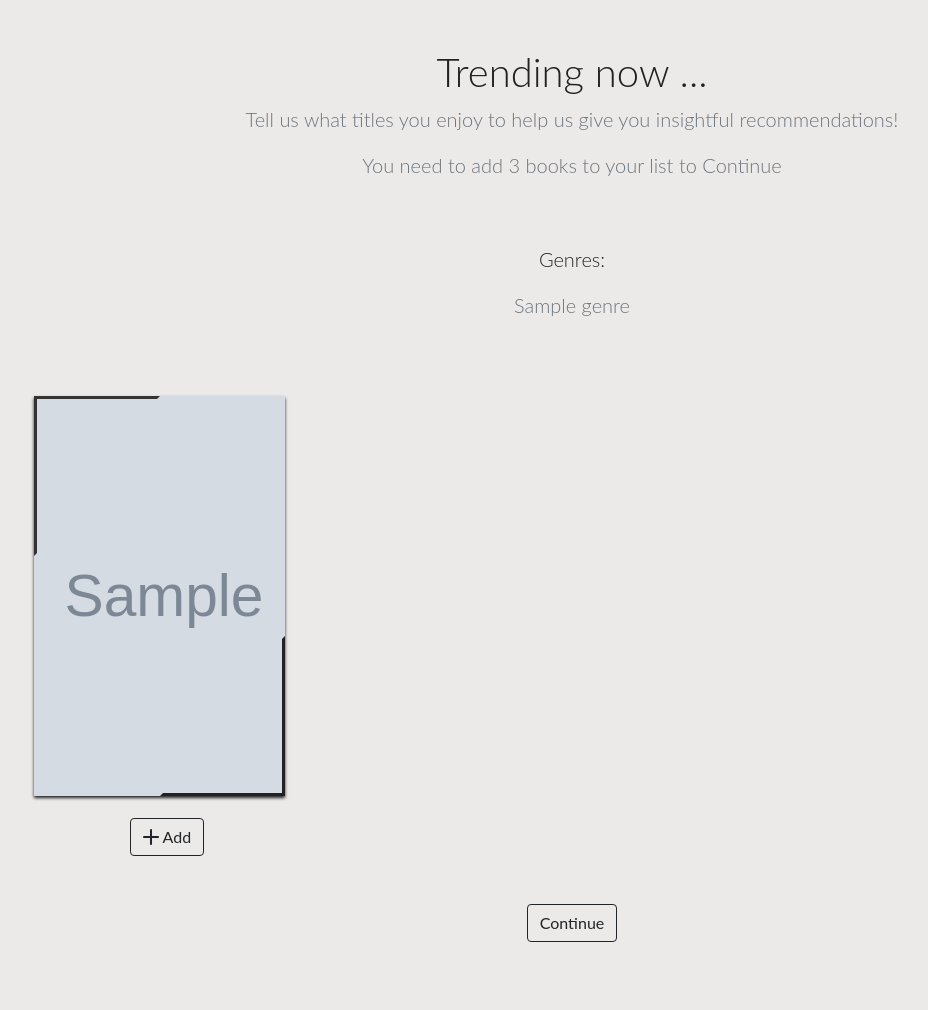
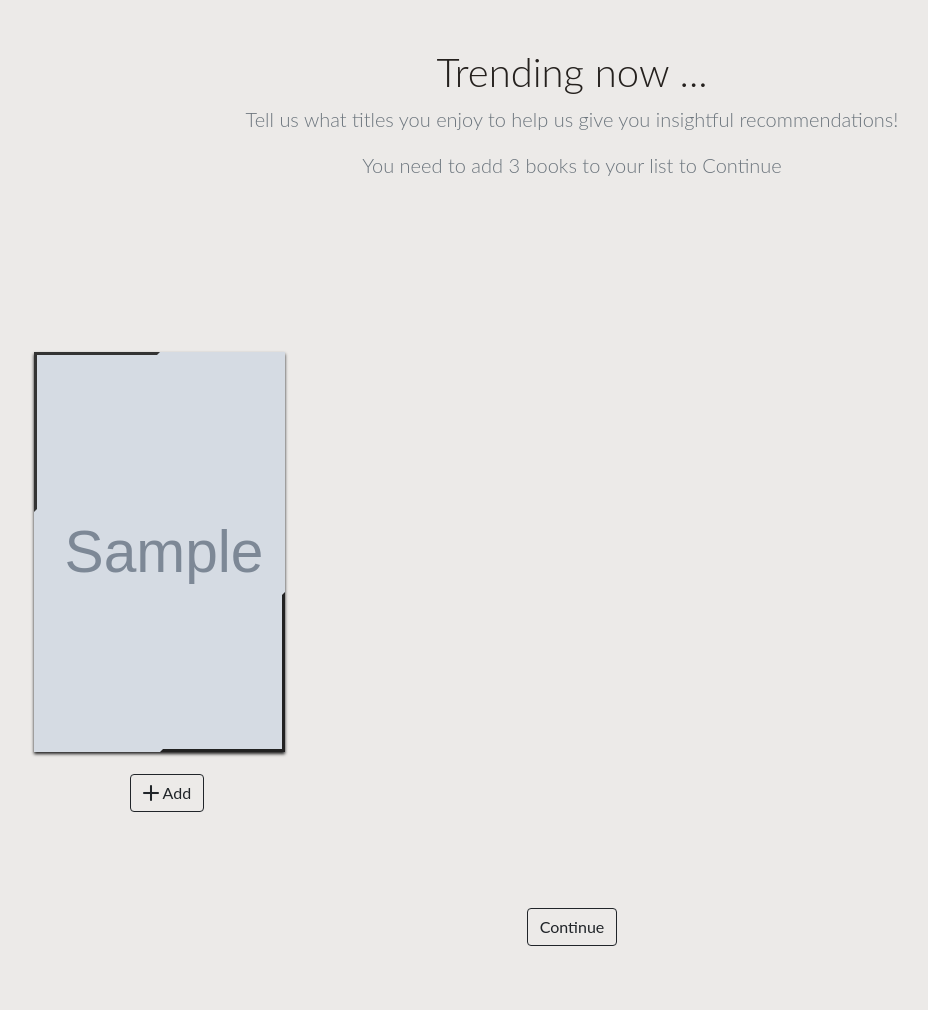
Before and after one commit to rahafv/The-Ordinaries, a Django app: template bookclub/templates/initial_book_list.html in a window 1280 px wide. Shown: the whole page, without its empty margins (68-996 px from the left). Before the commit the page ends 942 px from the top, so only its background shows below. Run offline with Django 3.2, Linux system fonts and the light colour scheme; the template is opened without the code that fills it: most values are stand-ins (such as "Sample title", 1, 10 or a date in 2020); grey boxes marked "Sample" are stand-in pictures; some libraries are stand-ins or nearby versions.

Commit message:
test initial genres page

```diff
--- a/bookclub/templates/initial_book_list.html
+++ b/bookclub/templates/initial_book_list.html
@@ -13,15 +13,15 @@
          <p class="lead text-muted text-center"> Tell us what titles you enjoy to help us give you insightful recommendations!</p>
          <p class="lead text-muted text-center"> You need to add 3 books to your list to Continue</p>
     </div>
+    {% comment %} {% if genres %}
+    <p class="lead text-center"> <b>Selected genres: </b>
+       {% for genre in genres %}
+           {{genre}}
+       {% endfor %}
+   </p>
+   {% endif %} {% endcomment %}
 </div>
-    <div class="row">
-        {% if genres %}
-            <p class="lead text-center"> Genres:</p>
-
-            {% for genre in genres %}
-                <p class="lead text-muted text-center">{{genre}}</p>
-            {% endfor %}
-        {% endif %}
+<div class="row py-md-5">
 
         {% if my_books.count == 0 %}
         <div class=" text-center">
--- a/system/urls.py
+++ b/system/urls.py
@@ -53,7 +53,7 @@ urlpatterns = [
     path('book/<int:book_id>/book_details', views.book_details, name ='book_details'),
     path('book/<int:book_id>/add_review', views.add_review, name ='add_review'),
 
-    path('initial_genres/', views.initial_genres, name ='initial_genres'),
+    path('initial_book_list/genres', views.initial_genres, name ='initial_genres'),
     path('initial_book_list/', views.initial_book_list, name ='initial_book_list'),
 
     path('book/<int:book_id>/add_to_list', views.add_book_to_list, name ='add_book_to_list'),
```
Also changed, not shown: bookclub/tests/views/test_initial_book_list.py (+14 -1 lines), bookclub/tests/views/test_initial_genres_view.py (added, +235 -0 lines), bookclub/views.py (+1 -7 lines).
